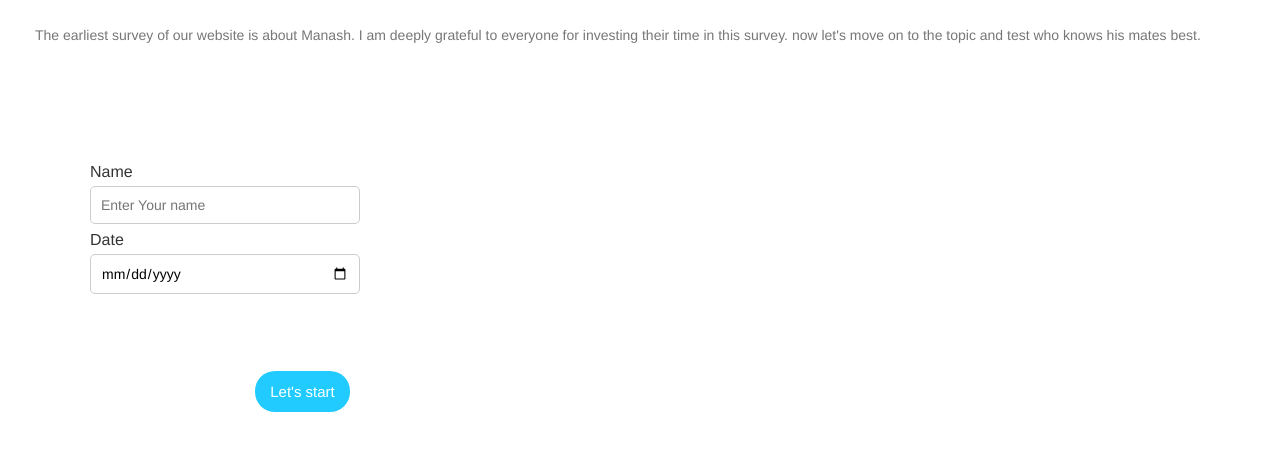
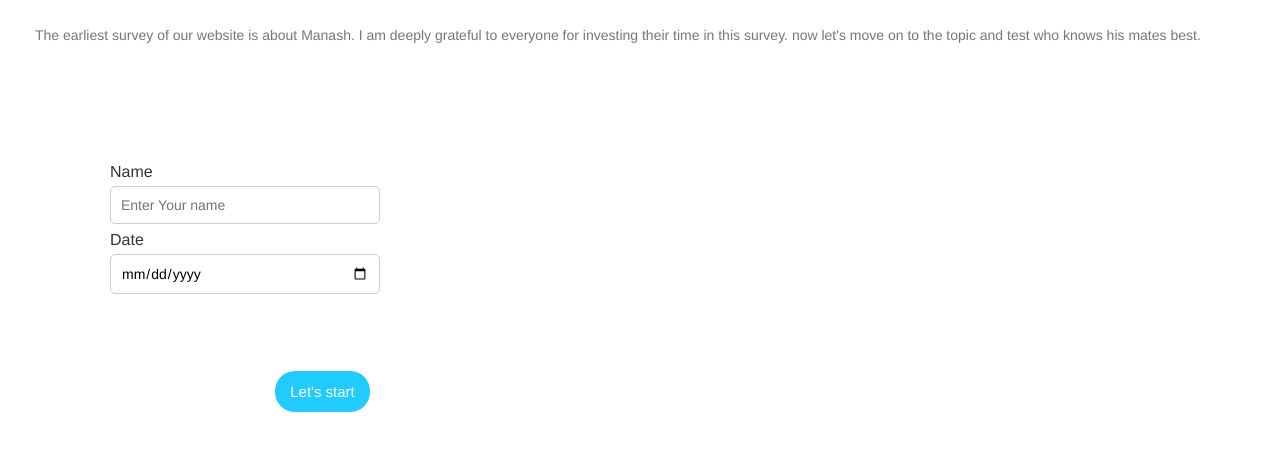
Before and after one commit to family-webapp/in, a plain HTML site: page survey-dis.html in a window 1280 px wide. Shown: the part 244-694 px from the top of the page. Drawn offline with Linux system fonts and the light colour scheme.

Commit message:
Update survey-dis.html

```diff
--- a/survey-dis.html
+++ b/survey-dis.html
@@ -35,8 +35,8 @@
             width: 100%;
             max-width: 350px;
             text-align: center;
-            margin-left: 30px;
-            border-radius: 20px;
+            margin-left: 50px;
+            border-radius: 10px;
 
         }
 
@@ -115,7 +115,6 @@
 
             body {
                 background: url('background-0.jpg') no-repeat center center/cover;
-                position: fixed;
             }
         }
     </style>
```
